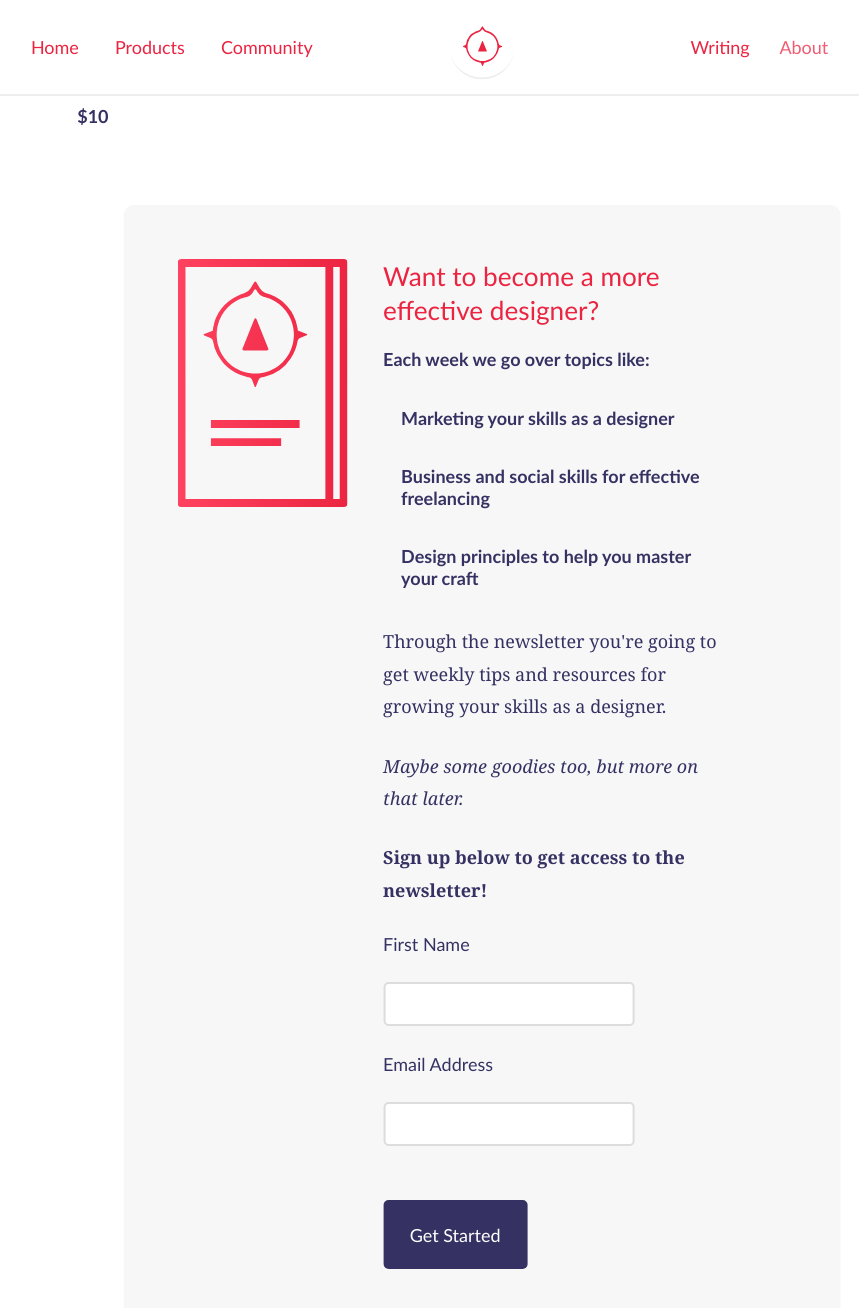
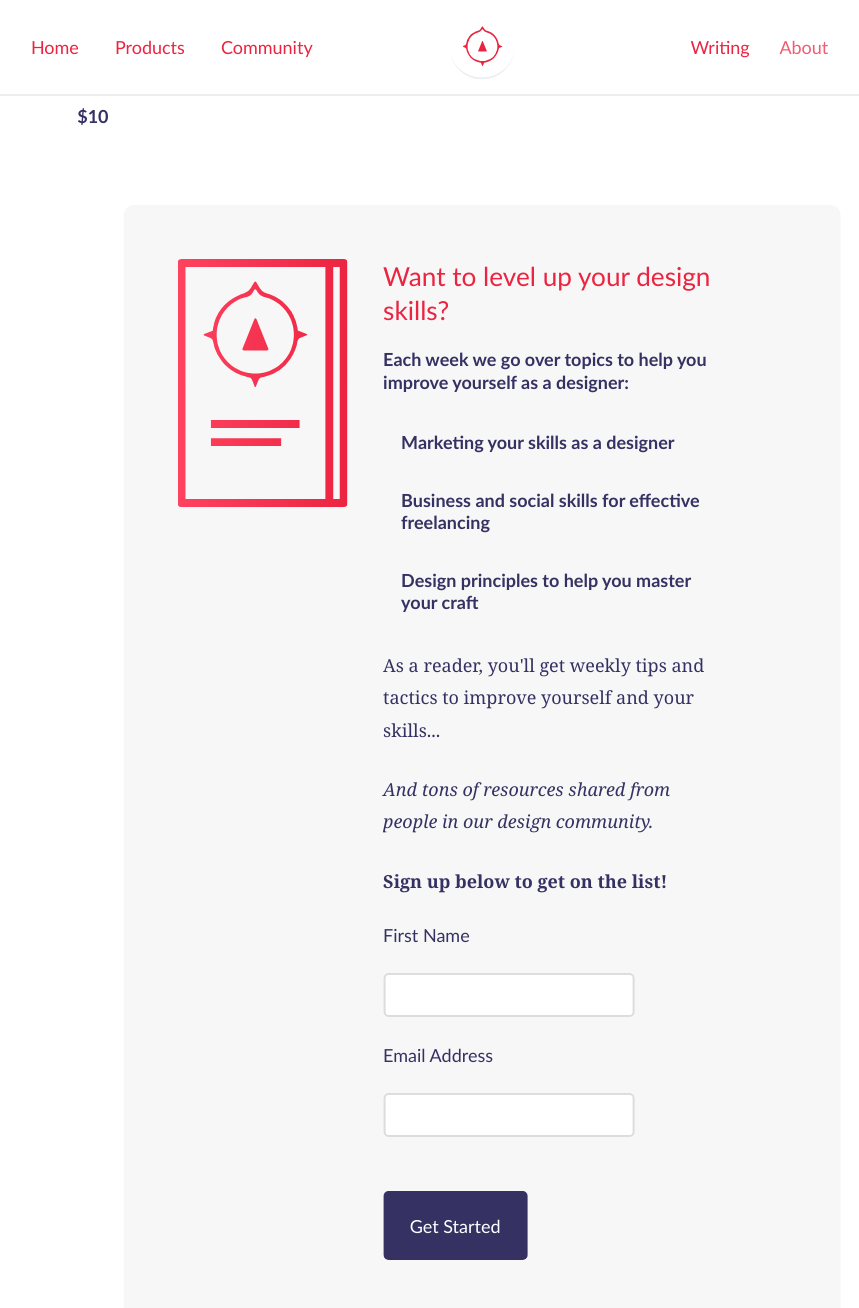
Before and after one commit to compassofdesign/site, a Jekyll site: the page built from index.html, in a window 1280 px wide and 1400 px high, scrolled down 2099 px. Shown: the top 1308 px of the window, without its empty margins (158-1017 px from the left). Built offline with Jekyll 4.4.1, drawn with Linux system fonts in a browser that asks for light colours; nearby versions of some CDN libraries.

Commit message:
Update mailchimp.html

```diff
--- a/_includes/mailchimp.html
+++ b/_includes/mailchimp.html
@@ -7,21 +7,21 @@
         <img src="{{site.baseurl}}/assets/img/landing/compass.svg" alt="compass of design learning path" >
       </div>
       <div id="signup" class="module signup">
-        <h3>{%if page.url contains "course" %}Enrollment for the course opens in July.
-        {%endif%}{% if page.soon == true %}Want early access? {% else %}Want to become a more effective designer?{% endif %} </h3>
+        <h3>{%if page.url contains "course" %}Enrollment for the course opens in 2018.
+        {%endif%}{% if page.soon == true %}Want early access? {% else %}Want to level up your design skills?{% endif %} </h3>
         {%if page.url contains "course" %}<h5>While we're working hard at polishing the course and material, why not get started?</h5>
         {%endif%}
         {% if page.soon == true %}<h5>Get early access to new content</h5>{% endif %}
         {%if page.url contains "community" %}<h6>Get in the right environment to level up your design skills each week.</h5>{%endif %}
-        <h5>Each week we go over topics like:</h6>
+        <h5>Each week we go over topics to help you improve yourself as a designer:</h5>
         <ul>
           <li><strong>Marketing your skills as a designer</strong></li>
           <li><strong>Business and social skills for effective freelancing</strong></li>
           <li><strong>Design principles to help you master your craft</strong></li>
         </ul>
-        <p>Through the newsletter you're going to get weekly tips and resources for growing your skills as a designer.</p>
-        <p><em>Maybe some goodies too, but more on that later.</em></p>
-        <p><strong>Sign up below to get access to the newsletter!</strong></p>
+        <p>As a reader, you'll get weekly tips and tactics to improve yourself and your skills...</p>
+        <p><em>And tons of resources shared from people in our design community.</em></p>
+        <p><strong>Sign up below to get on the list!</strong></p>
 
       <div class="mc-field-group">
         <label for="mce-FNAME">First Name </label>
```
